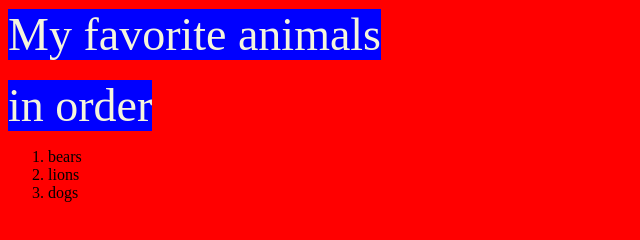
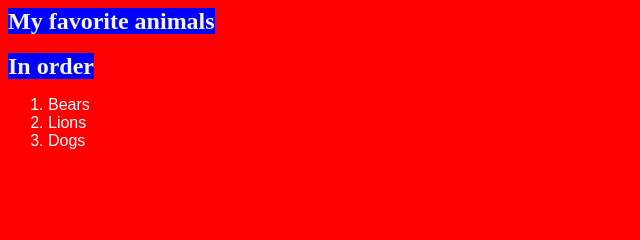
Before and after one commit to kaidenkellogg/Week8, a plain HTML site: page page1.html in a window 1280 px wide. Shown: the whole page, without its empty margins (0-640 px from the left). Drawn offline with Linux system fonts and the light colour scheme.

Commit message:
Updated page 1 and 2
Updated page 1 and 2 so they can work in published site.

```diff
--- a/page1.html
+++ b/page1.html
@@ -1,20 +1,30 @@
 <html>
-  <title>my website</title>
-  <head>
+<html lang="en">
+<head>
+    <meta charset="UTF-8">
+    <meta name="viewport" content="width=device-width, initial-scale=1.0">
+    <title>My Website</title>
     <link rel="stylesheet" type="text/css" href="mainstyle.css">
-  </head>
-  <Style>
-    body{background-color: red;}
-  </Style>
-  <body>
-    <span id="bigger""> My favorite animals </span>
-    <br>
-    <br>
-    <span id="bigger"> in order </span>
+    <style>
+        body {
+            background-color: red;
+            color: white;
+            font-family: Arial, sans-serif;
+        }
+        #bigger {
+            font-size: 24px;
+            font-weight: bold;
+        }
+    </style>
+</head>
+<body>
+    <span id="bigger">My favorite animals</span>
+    <br><br>
+    <span id="bigger">In order</span>
     <ol>
-        <li>bears</li>
-        <li>lions</li>
-        <li>dogs</li>
+        <li>Bears</li>
+        <li>Lions</li>
+        <li>Dogs</li>
     </ol>
-  </body>
+</body>
 </html>
```
Also changed, not shown: page2.html (+32 -15 lines).
